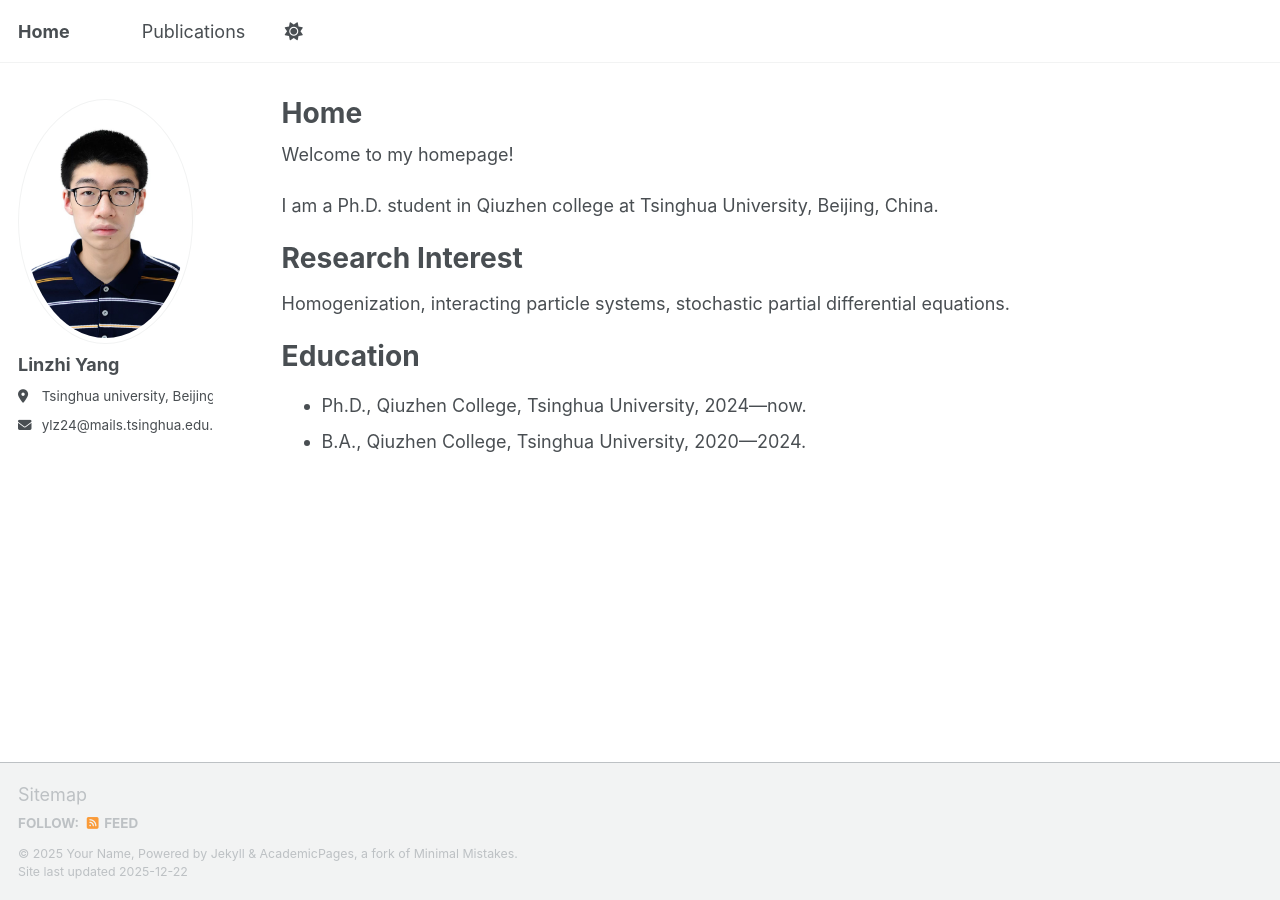
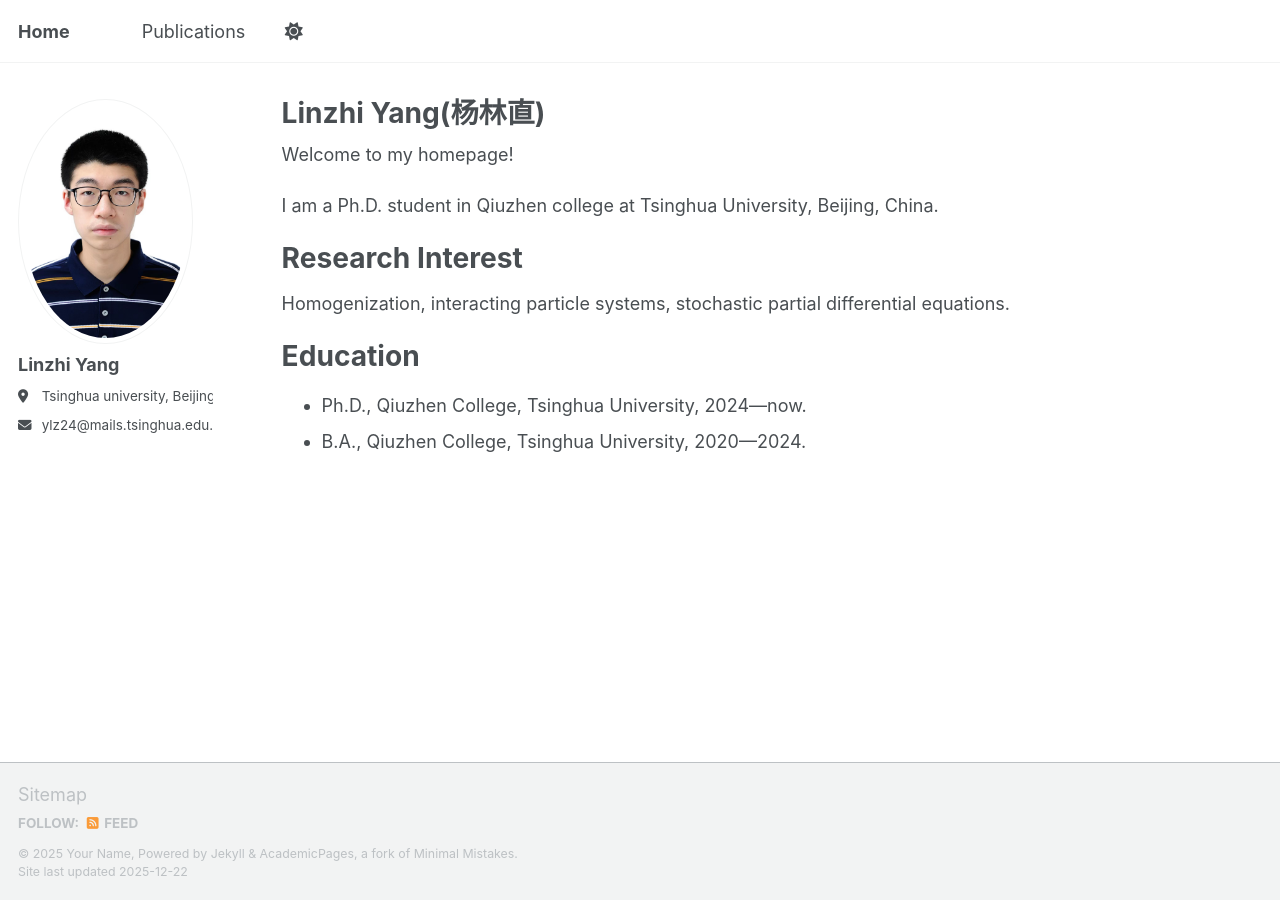
Before and after one commit to linzhi-yang/linzhi-yang.github.io, a Jekyll site: the page built from _pages/about.md, in a window 1280 px wide. Built offline with Jekyll 4.4.1, drawn with Linux system fonts in a browser that asks for light colours; a script bundle is joined from its source files by our own code; library files that are not in the unit come from our copies.

Commit message:
Update about.md

```diff
--- a/_pages/about.md
+++ b/_pages/about.md
@@ -1,6 +1,6 @@
 ---
 permalink: /
-title: "Home"
+title: "Linzhi Yang(杨林直)"
 author_profile: true
 redirect_from:
   - /about/
```
